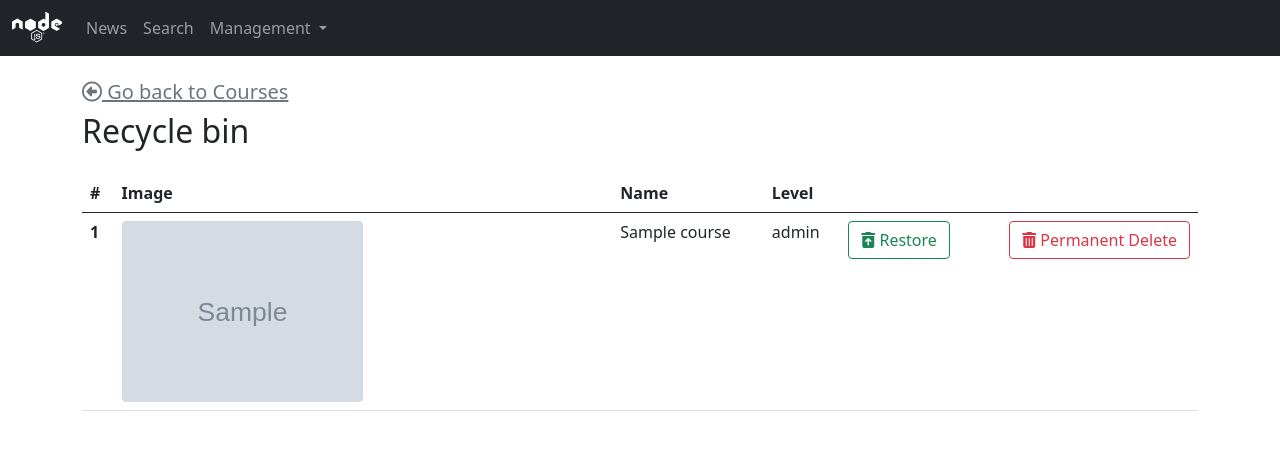
After one commit to DuucNguyen/Node.js, a Node server app: page /me/bin/courses in a window 1280 px wide. The commit adds this page. Shown: the top 450 px of the page. Run offline with Node 20, Linux system fonts and the light colour scheme; tables that the repository leaves empty hold one stand-in row (values such as "Sample post"); grey boxes marked "Sample" are stand-in pictures; style sheets or scripts are compiled from the project's sources; some libraries are stand-ins or nearby versions.

Commit message:
add soft delete, add recycle bin page and restore function.

```diff
--- a/package.json
+++ b/package.json
@@ -36,6 +36,7 @@
         "express-handlebars": "^7.1.2",
         "method-override": "^3.0.0",
         "mongoose": "^8.3.0",
+        "mongoose-delete": "^1.0.2",
         "mongoose-slug-updater": "^3.3.0"
     },
     "devDependencies": {
--- a/src/app/controllers/MeController.js
+++ b/src/app/controllers/MeController.js
@@ -9,6 +9,13 @@ class MeController {
     async storedNews(req, res, next) {
         res.render("stored News");
     }
+
+    //[GET] me/bin/courses
+    async deletedCourses(req, res, next) {
+        const id = req.params.id;
+        const courses = await Courses.findDeleted().lean();
+        res.render("./me/recycle-bin-courses", { courses });
+    }
 }
 
 module.exports = new MeController();
--- a/src/app/models/Courses.js
+++ b/src/app/models/Courses.js
@@ -1,7 +1,7 @@
 const mongoose = require("mongoose");
 const slug = require("mongoose-slug-updater");
+const mongoose_delete = require("mongoose-delete");
 
-mongoose.plugin(slug);
 const Course = new mongoose.Schema(
     {
         name: { type: String, maxLength: 255, require: true },
@@ -16,5 +16,6 @@ const Course = new mongoose.Schema(
     },
     { timestamps: true },
 );
-
+mongoose.plugin(slug);
+Course.plugin(mongoose_delete, { overrideMethods: "all" }, { deletedAt: true });
 module.exports = mongoose.model("Course", Course);
--- a/src/resources/scss/app.scss
+++ b/src/resources/scss/app.scss
@@ -1,27 +1,18 @@
 @import "variables";
 
-h1 {
-    color: red;
-}
-h2 {
-    color: $color-h2;
-}
-.footer {
-    position: relative;
-    bottom: 0;
-    width: 100%;
-    background-color: #343a40;
-    color: white;
-}
+//[Home]
 .card-title-wrapper {
     transition: transform 0.2s ease-in-out;
 }
 .card-title-wrapper:hover {
     transform: translateY(-5px); /* Adjust the value as needed */
 }
+//[create courses/update courses]
 .form-group {
     margin-bottom: 20px;
 }
+//[me/courses]
 .max-width-img {
     max-width: 50%;
 }
+//recycle bin
--- a/src/resources/views/layouts/main.hbs
+++ b/src/resources/views/layouts/main.hbs
@@ -5,6 +5,9 @@
     <title>Document</title>
     <link href="https://cdn.jsdelivr.net/npm/bootstrap@5.0.2/dist/css/bootstrap.min.css" rel="stylesheet" integrity="sha384-EVSTQN3/azprG1Anm3QDgpJLIm9Nao0Yz1ztcQTwFspd3yD65VohhpuuCOmLASjC" crossorigin="anonymous">
     <link rel="stylesheet" href="css/app.css">
+    <link rel="stylesheet" href="https://pro.fontawesome.com/releases/v6.0.0-beta3/css/all.css">
+    <script src="https://kit.fontawesome.com/cec63a414e.js" crossorigin="anonymous"></script>
+
   </head>
   <body>
     <div class="app">
--- /dev/null
+++ b/src/resources/views/me/recycle-bin-courses.hbs
@@ -0,0 +1,170 @@
+<div class="mt-4">
+    <div>
+        <h5>
+            <a class="text-muted" href="/me/stored/courses"><i
+                    class="fa-regular fa-circle-left"
+                ></i><span>
+                    Go back to Courses</span></a></h5>
+        <h2>Recycle bin</h2>
+    </div>
+
+    <table class="table table-hover mt-4">
+        <thead>
+            <th scope="col">#</th>
+            <th scope="col">Image</th>
+            <th scope="col">Name</th>
+            <th scope="col" colspan="2">Level</th>
+        </thead>
+        <tbody>
+            {{#each courses}}
+                <tr>
+                    <th scope="col">{{sum @index 1}}</th>
+                    <td><img
+                            style="max-width: 50%;"
+                            src="{{image}}"
+                            alt="{{name}}"
+                            class="rounded img-fluid max-width-img"
+                        /></td>
+                    <td>{{name}}</td>
+                    <td>{{level}}</td>
+                    <td>
+                        <div
+                            class="action-container d-flex justify-content-between"
+                        >
+                            <a
+                                class="text-decoration-none btn btn-outline-success"
+                                href="/courses/{{_id}}"
+                                data-bs-toggle="modal"
+                                data-bs-target="#modal-restore-course"
+                                data-bs-whatever="{{_id}}"
+                            ><span><i
+                                        class="fa-solid fa-trash-can-arrow-up"
+                                    ></i>
+                                    Restore</span></a>
+                            <a
+                                class="text-decoration-none btn btn-outline-danger"
+                                href="/courses/{{_id}}"
+                                data-bs-toggle="modal"
+                                data-bs-target="#modal-delete-course"
+                                data-bs-whatever="{{_id}}"
+                            ><span><i class="fa-solid fa-trash-can"></i>
+                                    Permanent Delete</span></a>
+                        </div>
+                    </td>
+                </tr>
+            {{else}}
+                <tr class="text-center">
+                    <td colspan="5">
+                        <i class="fa-solid fa-circle-info"></i>
+                        <span>No courses to display</span>
+                    </td>
+                </tr>
+            {{/each}}
+        </tbody>
+    </table>
+</div>
+
+{{! restore-course-form }}
+<form method="post" id="restore-course-form"></form>
+
+{{! confirm restore course }}
+<div
+    class="modal fade"
+    id="modal-restore-course"
+    tabindex="-1"
+    aria-labelledby="exampleModalLabel"
+    aria-hidden="true"
+>
+    <div class="modal-dialog">
+        <div class="modal-content">
+            <div class="modal-header">
+                <h5 class="modal-title" id="exampleModalLabel">Confirmation
+                    Restore ?</h5>
+                <button
+                    type="button"
+                    class="btn-close"
+                    data-bs-dismiss="modal"
+                    aria-label="Close"
+                ></button>
+            </div>
+            <div class="modal-body">
+                Are you sure to restore this course ?
+            </div>
+            <div class="modal-footer">
+                <button
+                    id="btn-restore-course"
+                    type="button"
+                    class="btn btn-success"
+                >Restore</button>
+                <button
+                    type="button"
+                    class="btn btn-secondary"
+                    data-bs-dismiss="modal"
+                >Cancel</button>
+            </div>
+        </div>
+    </div>
+</div>
+
+{{! delete-course-form }}
+<form method="post" id="delete-course-form"></form>
+
+{{! confirm delete course }}
+<div
+    class="modal fade"
+    id="modal-delete-course"
+    tabindex="-1"
+    aria-labelledby="exampleModalLabel"
+    aria-hidden="true"
+>
+    <div class="modal-dialog">
+        <div class="modal-content">
+            <div class="modal-header">
+                <h5 class="modal-title" id="exampleModalLabel">Confirmation
+                    Delete ?</h5>
+                <button
+                    type="button"
+                    class="btn-close"
+                    data-bs-dismiss="modal"
+                    aria-label="Close"
+                ></button>
+            </div>
+            <div class="modal-body">
+                Are u sure to delete this course ?
+            </div>
+            <div class="modal-footer">
+                <button
+                    id="btn-delete-course"
+                    type="button"
+                    class="btn btn-danger"
+                >Delete </button>
+                <button
+                    type="button"
+                    class="btn btn-secondary"
+                    data-bs-dismiss="modal"
+                >Cancel
+                </button>
+            </div>
+        </div>
+    </div>
+</div>
+
+<script>
+
+    var restoreCourseModal = document.getElementById('modal-restore-course');
+    var restoreCourseForm = document.getElementById("restore-course-form"); var
+    btnRestoreCourse = document.getElementById("btn-restore-course"); var
+    restore_id= restoreCourseModal.addEventListener('show.bs.modal', function
+    (event) { var id = event.relatedTarget; restore_id =
+    id.getAttribute('data-bs-whatever'); }); btnRestoreCourse.onclick=
+    function(){ restoreCourseForm.action =
+    "/courses/"+restore_id+"/restore?_method=PATCH"; restoreCourseForm.submit()
+    }; var deleteCourseModal = document.getElementById('modal-delete-course');
+    var deleteCourseForm = document.getElementById("delete-course-form"); var
+    btnDeleteCourse = document.getElementById("btn-delete-course"); var
+    delete_id; deleteCourseModal.addEventListener('show.bs.modal', function
+    (event) { var id = event.relatedTarget; delete_id =
+    id.getAttribute('data-bs-whatever'); }); btnDeleteCourse.onclick=
+    function(){ deleteCourseForm.action =
+    "/courses/"+delete_id+"?_method=DELETE"; };
+</script>
--- a/src/resources/views/partials/header.hbs
+++ b/src/resources/views/partials/header.hbs
@@ -1,6 +1,8 @@
 <nav class="navbar navbar-expand-lg navbar-dark bg-dark">
     <div class="container-fluid">
-        <a class="navbar-brand" href="/">NodeJS Online Course</a>
+        <a class="navbar-brand" href="/"><i
+                class="fa-brands fa-node fa-2xl"
+            ></i></a>
 
         <div class="collapse navbar-collapse" id="navbarSupportedContent">
             <ul class="navbar-nav me-auto mb-2 mb-lg-0 ml-auto">
--- a/src/routes/courses.js
+++ b/src/routes/courses.js
@@ -5,6 +5,7 @@ const courseController = require("../app/controllers/CourseController"); //alrea
 router.get("/create", courseController.create);
 router.post("/store", courseController.store);
 router.get("/:id/edit", courseController.edit);
+router.patch("/:id/restore", courseController.restoreCourse);
 router.put("/:id", courseController.updateCourse);
 router.delete("/:id", courseController.deleteCourse);
 router.get("/:slug", courseController.showDetail);
--- a/src/routes/me.js
+++ b/src/routes/me.js
@@ -3,6 +3,6 @@ const route = express.Router();
 const meController = require("../app/controllers/MeController");
 
 route.get("/stored/courses", meController.storedCourses);
+route.get("/bin/courses", meController.deletedCourses);
 route.get("/stored/news", meController.storedNews);
-
 module.exports = route;
```
Also changed, not shown: src/app/controllers/CourseController.js (+17 -1 lines), src/resources/views/me/stored-courses.hbs (+33 -24 lines), 1 other file.
